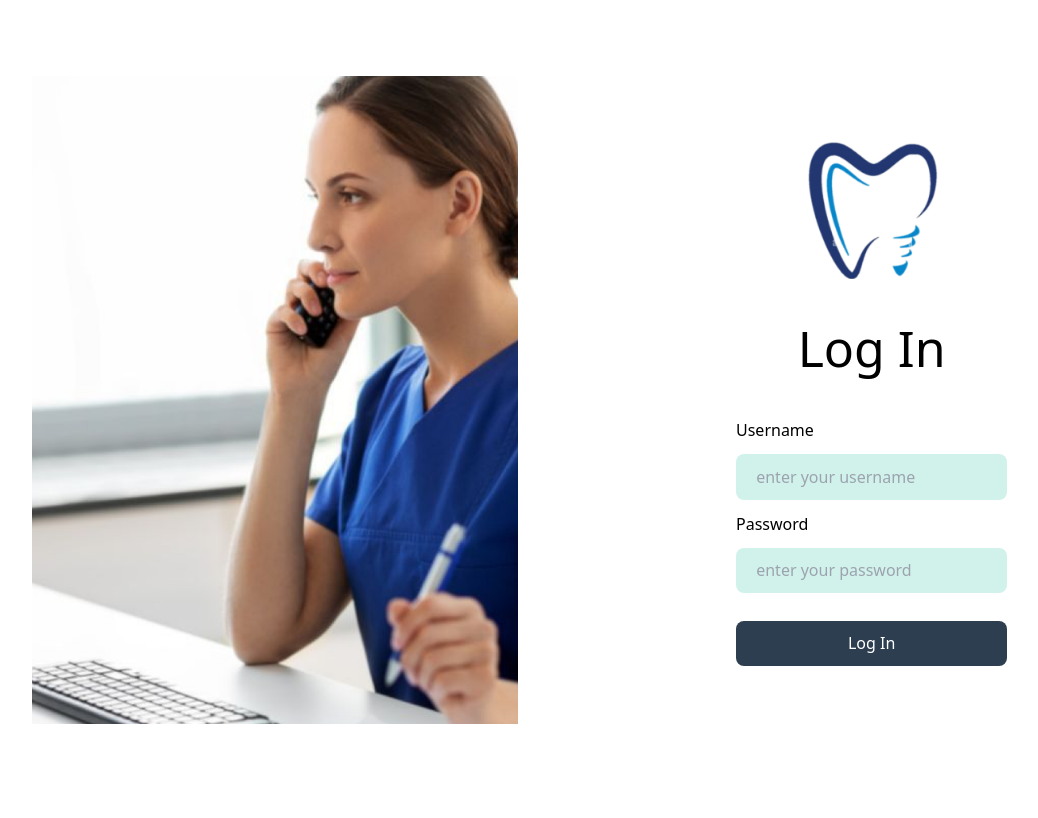
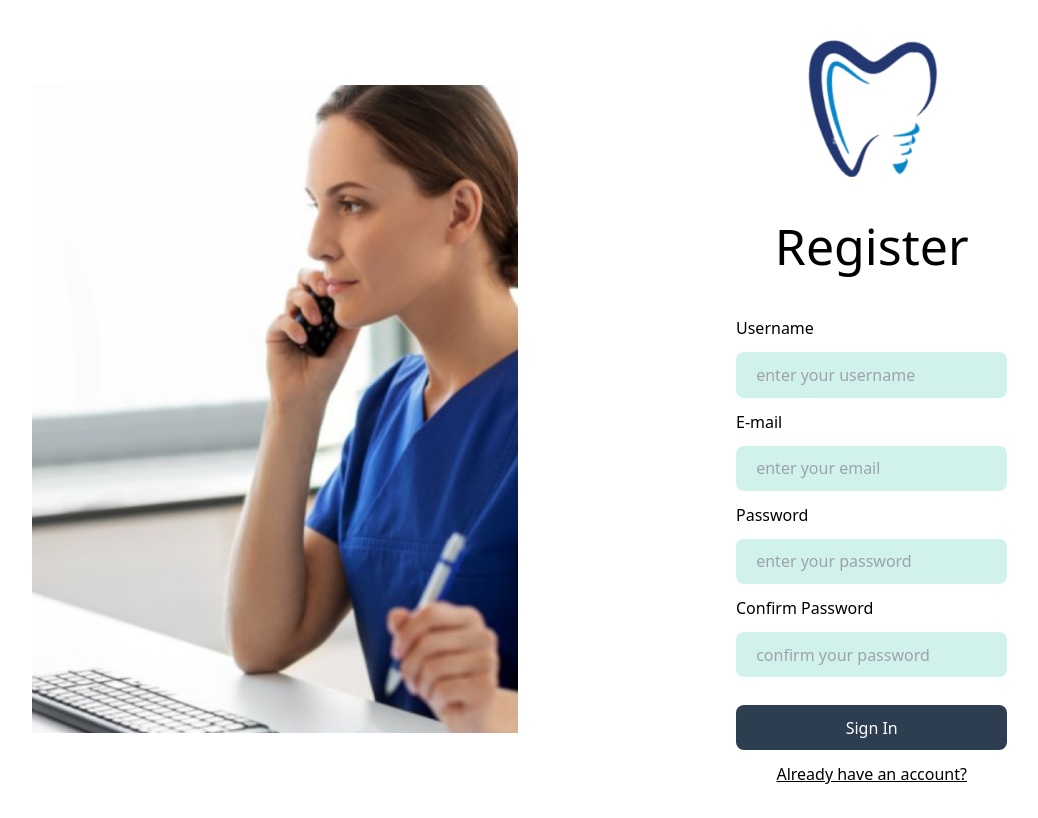
Before and after one commit to TF-AplicacionesWeb/Dentify, a Vue app: page /register in a window 1280 px wide. Shown: the whole page, without its empty margins (0-1038 px from the left). Built offline with nearby package versions, Linux system fonts and the light colour scheme.

Commit message:
Update Login & Register Section

```diff
--- a/package.json
+++ b/package.json
@@ -15,7 +15,8 @@
     "primeicons": "^7.0.0",
     "primevue": "^4.0.7",
     "tailwindcss": "^3.4.12",
-    "vue": "^3.4.37"
+    "vue": "^3.4.37",
+    "vue-router": "^4.4.5"
   },
   "devDependencies": {
     "@vitejs/plugin-vue": "^5.1.2",
--- a/src/App.vue
+++ b/src/App.vue
@@ -1,9 +1,20 @@
 <script setup>
-  import login from "./Dentify/components/login.vue";
+import login from "./Dentify/components/Access/login.component.vue";
+import register from "./Dentify/components/Access/register.component.vue";
 </script>
 
 <template>
-  <login></login>
+  <router-link to="/home"></router-link>
+  <router-link to="/register"></router-link>
+  <router-link to="/login"></router-link>
+
+  <transition mode="out-in"
+              enter-active-class="transition-opacity duration-500"
+              leave-active-class="transition-opacity duration-500"
+              enter-class="opacity-0"
+              leave-to-class="opacity-0">
+    <router-view />
+  </transition>
 </template>
 
 <style scoped>
--- a/src/Dentify/components/login.vue
+++ b/src/Dentify/components/Access/login.component.vue
@@ -2,13 +2,17 @@
 
 export default {
   name: "login.vue",
+  methods:{
+    goToRegister(){
+      this.$router.push('/register');
+    }
+  }
 
 
 }
 </script>
 
 <template>
-
   <div>
     <div class="flex gap-24 items-center">
       <pv-Image src="src/assets/img/login.png" width="80%" class="w-1/2"></pv-Image>
@@ -27,6 +31,7 @@ export default {
                         placeholder="enter your password"/>
 
           <pv-button class="mt-4 button">Log In</pv-button>
+          <a class="underline cursor-pointer text-1xl" @click="goToRegister">Don't have an account yet?</a>
         </div>
       </div>
     </div>
--- /dev/null
+++ b/src/Dentify/components/Access/register.component.vue
@@ -0,0 +1,82 @@
+<script>
+export default {
+  name: "register.component",
+  methods:{
+    goToLogin(){
+      this.$router.push("/login");
+    }
+  }
+}
+</script>
+
+<template>
+  <div>
+    <div class="flex gap-24 items-center">
+      <pv-Image src="src/assets/img/login.png" width="80%" class="w-1/2"></pv-Image>
+      <div>
+        <div class="flex flex-col items-center justify-center">
+          <pv-Image src="src/assets/img/logoDentify.png" width="190px"></pv-Image>
+          <h1 class="mt-8 mb-8 text-center" style="font-size: 50px">Register</h1>
+        </div>
+        <div class="flex flex-col gap-3">
+          <label for="username" class="text-left">Username</label>
+          <pv-inputtext id="username" class="custom-input cursor-text" v-model="value" type="text" size="small"
+                        placeholder="enter your username"/>
+
+          <label for="email" class="text-left">E-mail</label>
+          <pv-inputtext type="password" id="email" class="custom-input cursor-text" v-model="value" size="small" toggleMask
+                        placeholder="enter your email"/>
+
+          <label for="password" class="text-left">Password</label>
+          <pv-inputtext type="password" id="password" class="custom-input cursor-text" v-model="value" size="small" toggleMask
+                        placeholder="enter your password"/>
+          <label for="confirm-password" class="text-left">Confirm Password</label>
+          <pv-inputtext type="password" id="confirm-password" class="custom-input cursor-text" v-model="value" size="small" toggleMask
+                        placeholder="confirm your password"/>
+
+          <pv-button class="mt-4 button">Sign In</pv-button>
+
+          <a class="underline cursor-pointer text-1xl" @click="goToLogin">Already have an account?</a>
+        </div>
+      </div>
+    </div>
+  </div>
+</template>
+
+<style scoped>
+
+.custom-input {
+  border-radius: 8px;
+  border: 1px solid transparent;
+  padding: 0.6em 1.2em;
+  font-size: 1em;
+  font-weight: 500;
+  font-family: inherit;
+  background-color: #D1F2EB;
+  cursor: pointer;
+  transition: background-color 0.3s ease, border-color 0.3s ease;
+  color: black;
+}
+
+.button {
+  border-radius: 8px;
+  border: 1px solid transparent;
+  padding: 0.6em 1.2em;
+  font-size: 1em;
+  font-weight: 500;
+  font-family: inherit;
+  background-color: #2C3E50;
+  cursor: pointer;
+  transition: background-color 0.3s ease, border-color 0.3s ease;
+  color: white;
+}
+
+button:hover {
+  background-color: #2C3E40;
+  color: black;
+  border-color: #2C3E50;
+
+
+}
+
+</style>
--- /dev/null
+++ b/src/Dentify/components/Home/home.component.vue
@@ -0,0 +1,13 @@
+<script>
+export default {
+  name: "home.component"
+}
+</script>
+
+<template>
+  <h1>Home Works</h1>
+</template>
+
+<style scoped>
+
+</style>
--- /dev/null
+++ b/src/public/not-found.component.vue
@@ -0,0 +1,13 @@
+<script>
+export default {
+  name: "not-found.component"
+}
+</script>
+
+<template>
+  <h1>ERROR 404: Not Found</h1>
+</template>
+
+<style scoped>
+
+</style>
--- /dev/null
+++ b/src/router/index.js
@@ -0,0 +1,30 @@
+import {createRouter, createWebHistory} from "vue-router";
+import loginComponent from "../Dentify/components/Access/login.component.vue";
+import registerComponent from "../Dentify/components/Access/register.component.vue";
+import homeComponent from "../Dentify/components/Home/home.component.vue";
+import notFoundComponent from "../public/not-found.component.vue";
+
+const router = createRouter(
+    {
+        history: createWebHistory(),
+        routes: [
+            {
+                path: "/login", component: loginComponent
+            },
+            {
+                path: "/register", component: registerComponent
+            },
+            {
+                path: "/home", component: homeComponent
+            },
+            {
+                path: "/:pathMatch(.*)*", // Captura todas las rutas no definidas
+                name: "NotFound",
+                component: notFoundComponent // Componente para mostrar el error 404
+            }
+
+        ]
+    }
+)
+
+export default router;
```
Also changed, not shown: src/main.js (+3 -10 lines), 1 other file (tests, documents, lock files or other folders).
